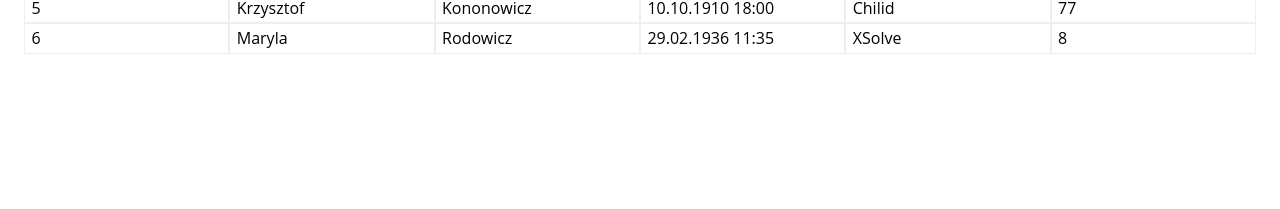
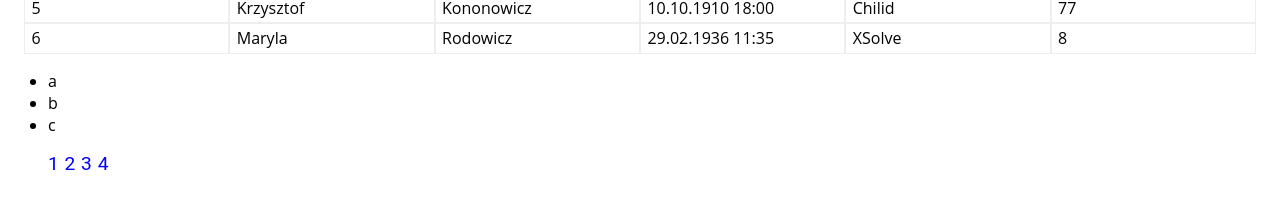
Before and after one commit to konradizowski/Recruitment-task, a React app: page / in a window 1280 px wide. Shown: the part 175-384 px from the top of the page. Built offline with nearby package versions, Linux system fonts and the light colour scheme.

Commit message:
pagination pattern

```diff
--- a/src/app.jsx
+++ b/src/app.jsx
@@ -2,7 +2,6 @@ import React from 'react';
 import ReactDOM from 'react-dom';
 import data from "./db/data.json";
 require('./scss/main.scss');
-import pagination from './pagination';
 
 const Row = ({id, firstName, lastName, dateOfBirth, company, note}) => (
     <div className="row">
@@ -77,6 +76,72 @@ class Table extends React.Component {
 
 
 
+
+class TodoApp extends React.Component {
+    constructor() {
+        super();
+        this.state = {
+            todos: ['a','b','c','d','e','f','g','h','i','j','k'],
+            currentPage: 1,
+            todosPerPage: 3
+        };
+        this.handleClick = this.handleClick.bind(this);
+    }
+
+    handleClick(event) {
+        this.setState({
+            currentPage: Number(event.target.id)
+        });
+    }
+
+    render() {
+        const { todos, currentPage, todosPerPage } = this.state;
+
+        // Logic for displaying current todos
+        const indexOfLastTodo = currentPage * todosPerPage;
+        const indexOfFirstTodo = indexOfLastTodo - todosPerPage;
+        const currentTodos = todos.slice(indexOfFirstTodo, indexOfLastTodo);
+
+        const renderTodos = currentTodos.map((todo, index) => {
+            return <li key={index}>{todo}</li>;
+        });
+
+        // Logic for displaying page numbers
+        const pageNumbers = [];
+        for (let i = 1; i <= Math.ceil(todos.length / todosPerPage); i++) {
+            pageNumbers.push(i);
+        }
+
+        const renderPageNumbers = pageNumbers.map(number => {
+            return (
+                <li
+                    key={number}
+                    id={number}
+                    onClick={this.handleClick}
+                >
+                    {number}
+                </li>
+            );
+        });
+
+        return (
+            <div>
+                <ul>
+                    {renderTodos}
+                </ul>
+                <ul id="page-numbers">
+                    {renderPageNumbers}
+                </ul>
+            </div>
+        );
+    }
+}
+
+
+
+
+
+
 class App extends React.Component {
    constructor(props){
      super(props);
@@ -85,7 +150,8 @@ class App extends React.Component {
    render() {
      return (
          <div>
-     <Table/>
+             <Table/>
+             <TodoApp/>
          </div>
      )
    }
--- a/src/pagination.jsx
+++ b/src/pagination.jsx
@@ -2,3 +2,10 @@ import React from 'react';
 import ReactDOM from 'react-dom';
 import data from "./db/data.json";
 require('./scss/main.scss');
+
+
+
+export class pagination extends React.Componet
+{
+
+}
--- a/src/scss/main.scss
+++ b/src/scss/main.scss
@@ -25,3 +25,19 @@
     }
   }
 }
+
+
+#page-numbers {
+  list-style: none;
+  display: flex;
+  margin: 0;
+  font-family: 'Roboto', Arial, sans-serif;
+  font-size: 1.2em;
+
+  li {
+    margin-right: 0.3em;
+    color: blue;
+    user-select: none;
+    cursor: pointer;
+  }
+}
```
